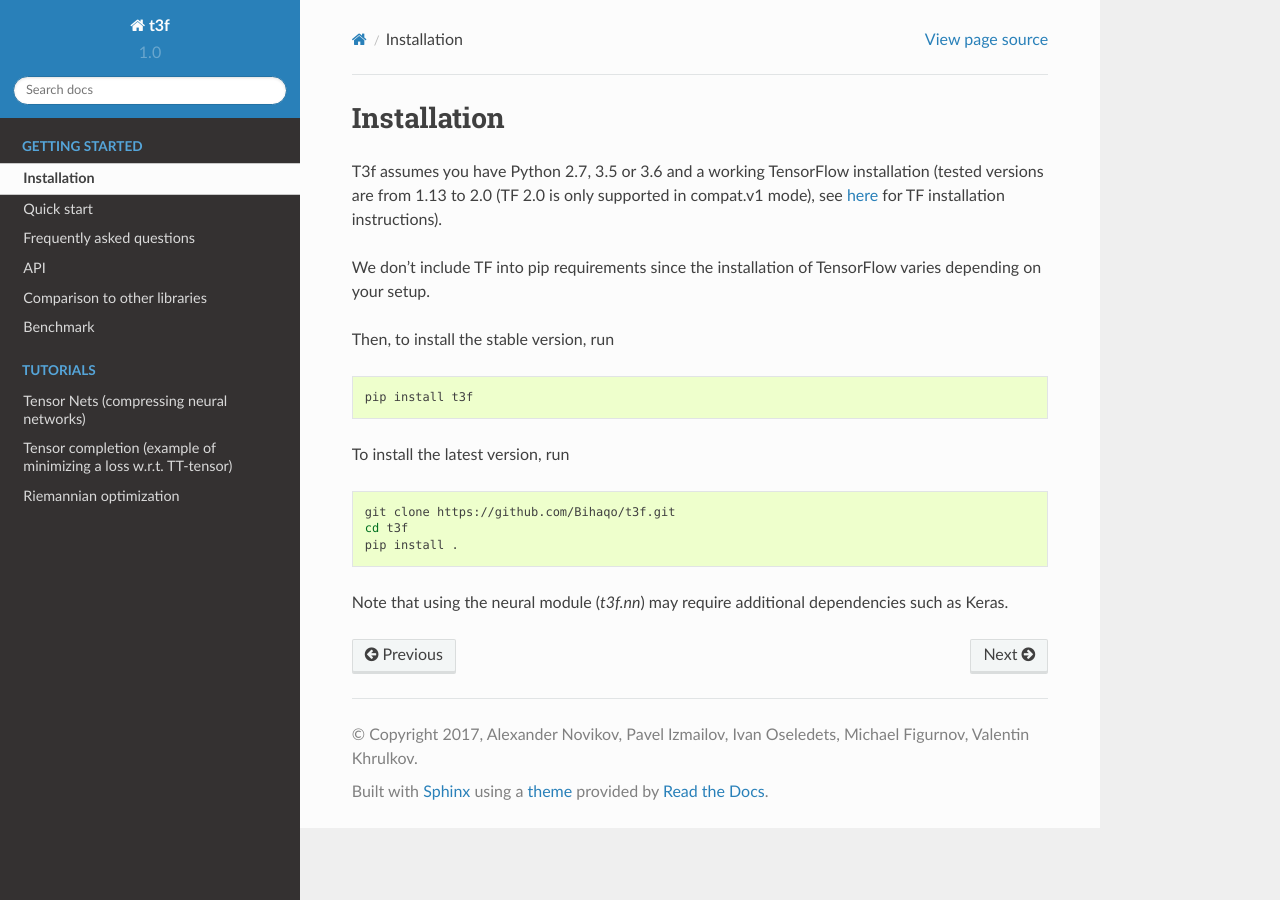
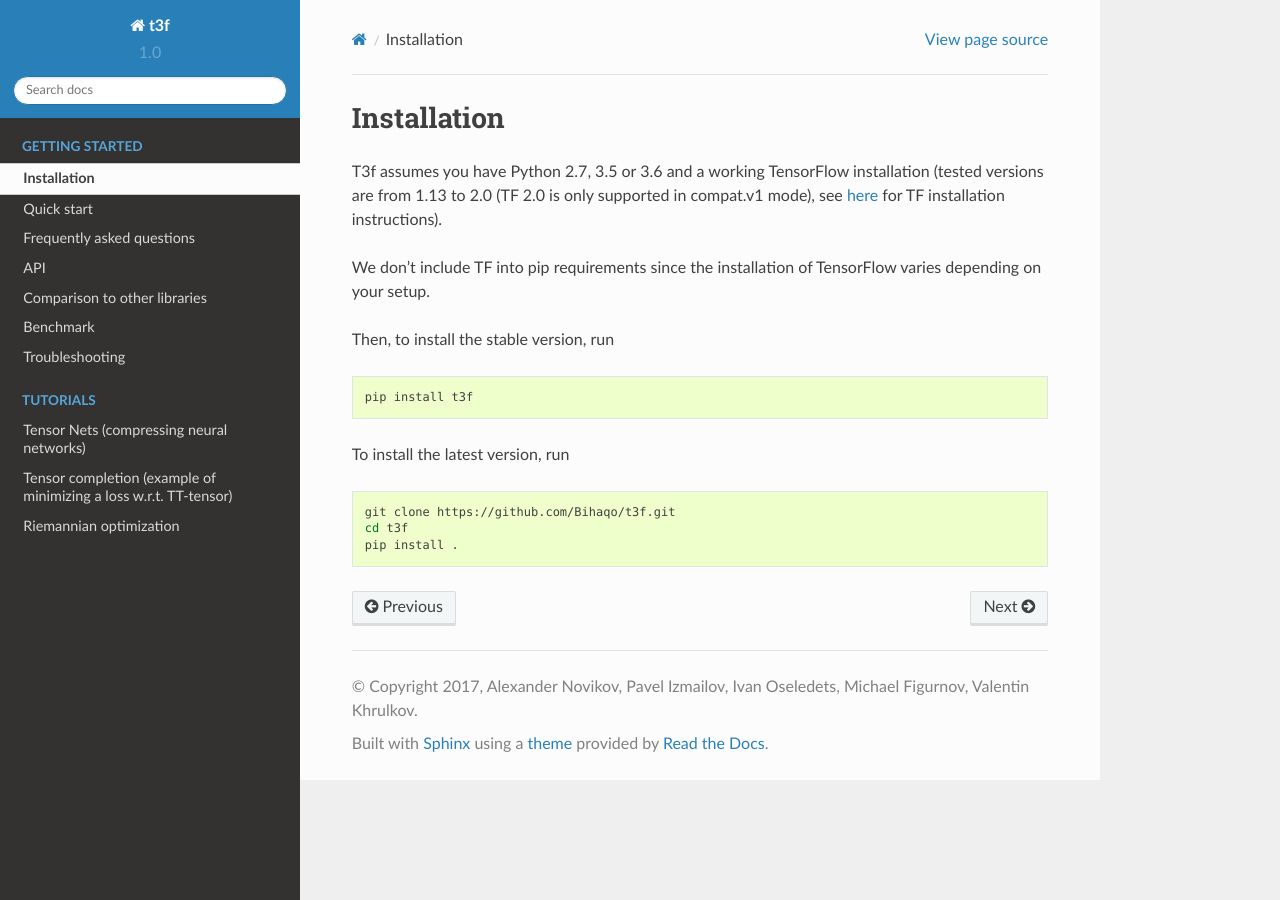
Before and after one commit to Bihaqo/t3f, a Sphinx documentation site: the page built from docs/installation.rst, in a window 1280 px wide. Built offline with Sphinx 7.4.7 and the Read the Docs theme 2.0.0, drawn with Linux system fonts in a browser that asks for light colours.

Commit message:
Init troubleshooting page

```diff
--- a/docs/index.rst
+++ b/docs/index.rst
@@ -19,6 +19,7 @@
     api
     comparison
     benchmark
+    troubleshooting
 
 .. toctree::
     :maxdepth: 1
--- a/docs/installation.rst
+++ b/docs/installation.rst
@@ -22,6 +22,3 @@
    git clone https://github.com/Bihaqo/t3f.git
    cd t3f
    pip install .
-
-Note that using the neural module (`t3f.nn`) may require additional dependencies
-such as Keras.
```
Also changed, not shown: docs/troubleshooting.rst (added, +19 -0 lines).
